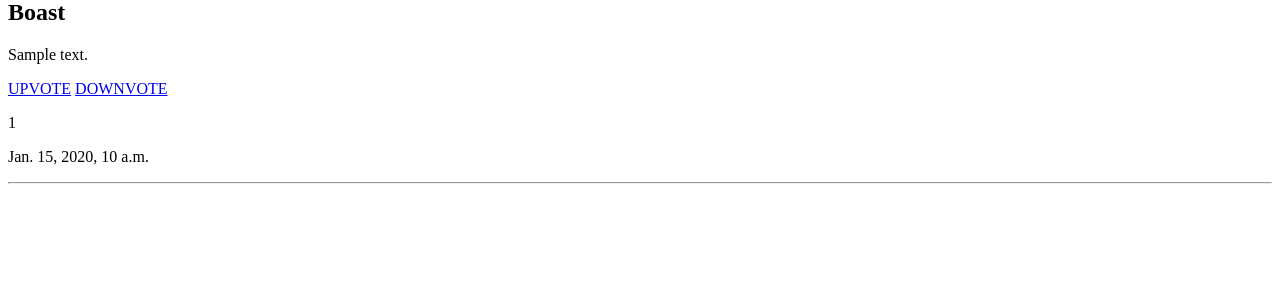
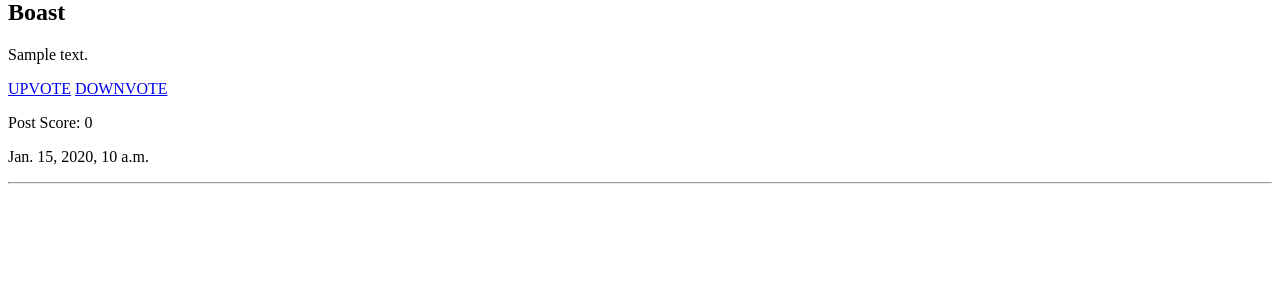
Before and after one commit to delpercio/AnonSocialMedia, a Django app: page / in a window 1280 px wide. Shown: the part 115-418 px from the top of the page. Run offline with Django 3.2, Linux system fonts and the light colour scheme; tables that the repository leaves empty hold one stand-in row (values such as "Sample post").

Commit message:
fixed a few things that allowed me to skirt around the rubric, and made them more rubric friendly

```diff
--- a/ghost_app/models.py
+++ b/ghost_app/models.py
@@ -12,4 +12,4 @@ class Posts(models.Model):
     created_at = models.DateTimeField(default=timezone.now)
 
     def __str__(self):
-        return self.text
+        return str(self.likes - self. dislikes)
--- a/templates/boasts.html
+++ b/templates/boasts.html
@@ -13,10 +13,10 @@
         <h2>Roast</h2>
 
     {% endif %}
-    <p>{{post}} </p>
+    <p>{{post.text}} </p>
     <a href="/like/{{post.id}}/">UPVOTE</a>
     <a href="/dislike/{{post.id}}/">DOWNVOTE</a>
-    <p>{{post.likes}}</p>
+    <p>Post Score: {{post}}</p>
     <p>{{post.created_at}} </p>
 </div>
 <hr>
--- a/templates/index.html
+++ b/templates/index.html
@@ -13,10 +13,10 @@
         <h2>Roast</h2>
 
     {% endif %}
-    <p>{{post}} </p>
+    <p>{{post.text}} </p>
     <a href="/like/{{post.id}}/">UPVOTE</a>
     <a href="/dislike/{{post.id}}/">DOWNVOTE</a>
-    <p>{{post.likes}}</p>
+    <p>Post Score: {{post}}</p>
     <p>{{post.created_at}} </p>
 </div>
 <hr>
--- a/templates/roasts.html
+++ b/templates/roasts.html
@@ -13,10 +13,10 @@
         <h2>Roast</h2>
 
     {% endif %}
-    <p>{{post}} </p>
+    <p>{{post.text}} </p>
     <a href="/like/{{post.id}}/">UPVOTE</a>
     <a href="/dislike/{{post.id}}/">DOWNVOTE</a>
-    <p>{{post.likes}}</p>
+    <p>Post Score: {{post}}</p>
     <p>{{post.created_at}} </p>
 </div>
 <hr>
--- a/templates/sorted.html
+++ b/templates/sorted.html
@@ -13,10 +13,10 @@
         <h2>Roast</h2>
 
     {% endif %}
-    <p>{{post}} </p>
+    <p>{{post.text}} </p>
     <a href="/like/{{post.id}}/">UPVOTE</a>
     <a href="/dislike/{{post.id}}/">DOWNVOTE</a>
-    <p>{{post.likes}}</p>
+    <p>Post Score: {{post}}</p>
     <p>{{post.created_at}} </p>
 </div>
 <hr>
```
